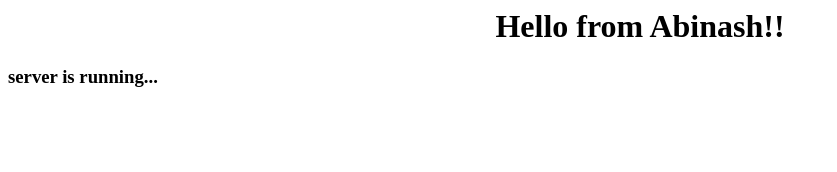
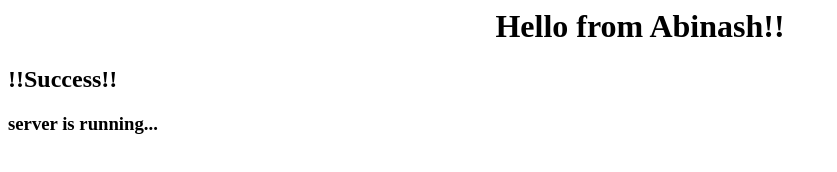
Before and after one commit to Abinash381/webapp, a plain HTML site: page index.html in a window 1280 px wide. Shown: the whole page, without its empty margins (0-837 px from the left). Drawn offline with Linux system fonts and the light colour scheme.

Commit message:
third commit

```diff
--- a/index.html
+++ b/index.html
@@ -1,2 +1,3 @@
 <h1 style="text-align: center;">Hello from Abinash!!</h1>
+<h2>!!Success!!</h2>
 <h3> server is running...</h3>
```
